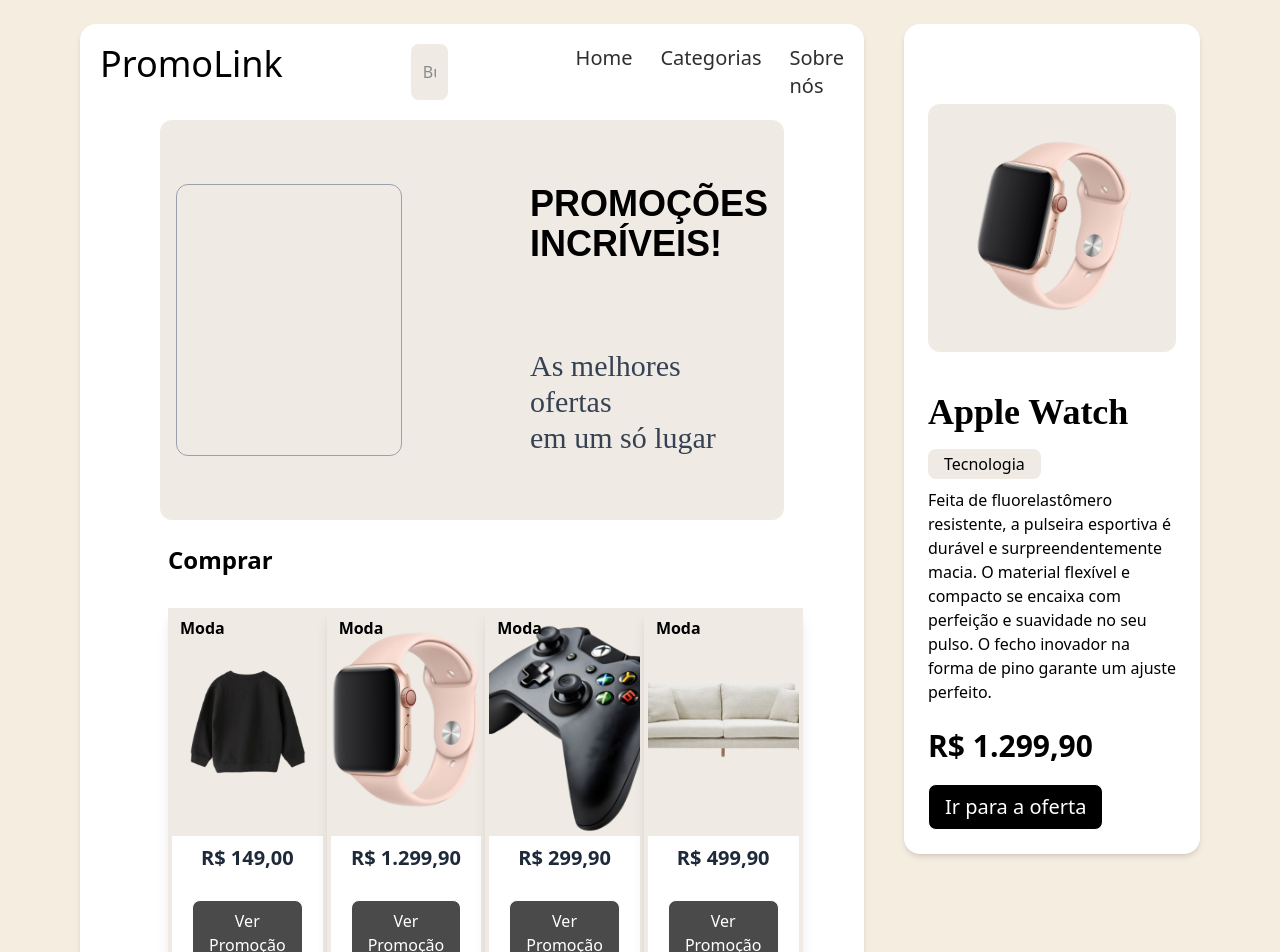
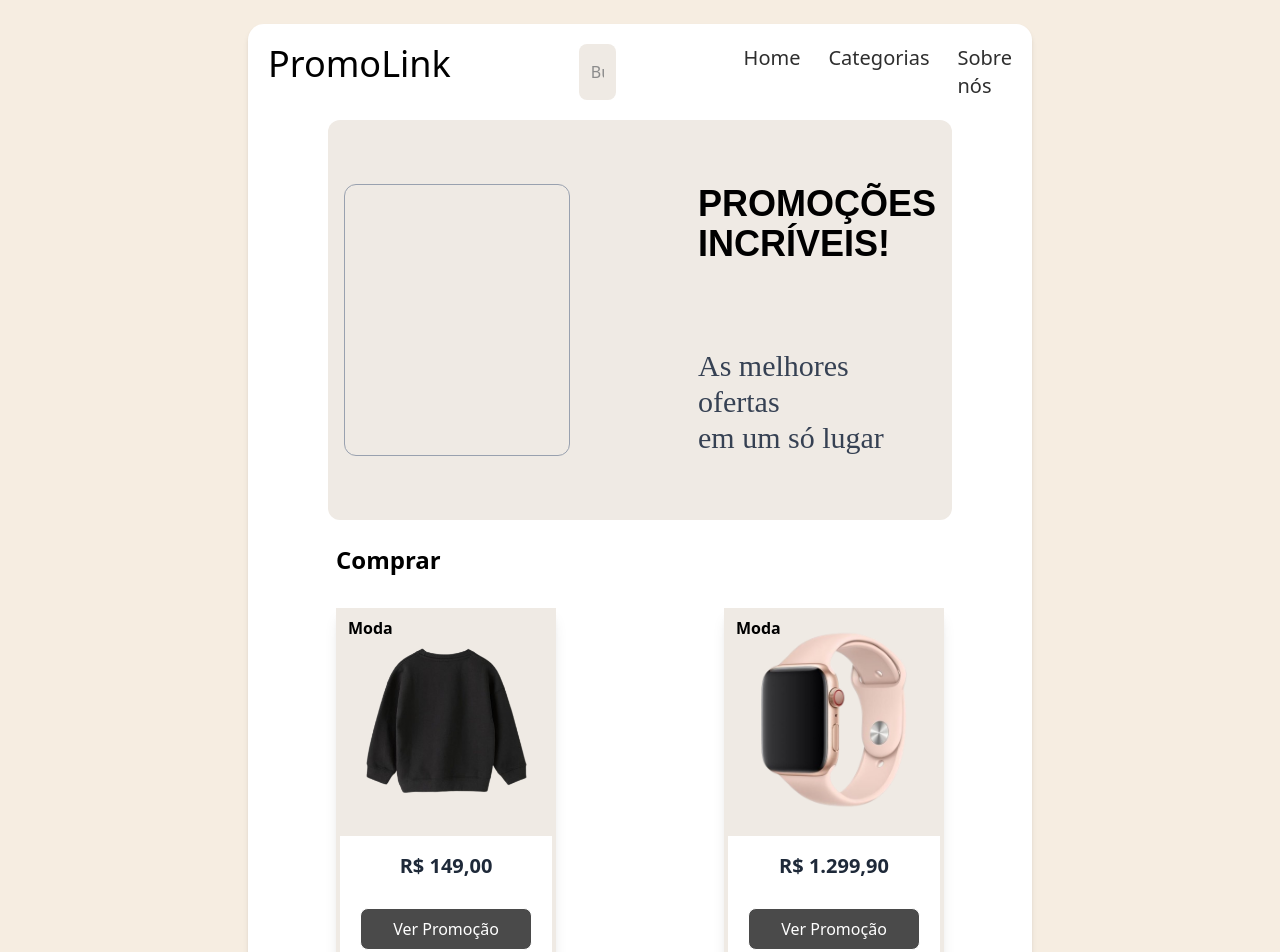
Before and after one commit to davi-michel/Affiliate, a Next.js app: page / in a window 1280 px wide. Shown: the top 952 px of the page. Built offline with nearby package versions, Linux system fonts and the light colour scheme.

Commit message:
animação + selected card funcionando

```diff
--- a/app/components/Card.tsx
+++ b/app/components/Card.tsx
@@ -4,9 +4,10 @@
   price: number;
   image: string;
   category: string;
+  onClick: () => void;
 };
 
-export default function Card({ price, category, image }: CardProps) {
+export default function Card({ price, category, image, onClick }: CardProps) {
   const formattedPrice = price.toLocaleString("pt-BR", {
     style: "currency",
     currency: "BRL",
@@ -23,12 +24,12 @@
         />
       </div>
 
-      <div className="flex flex-col px-5 py-2 bg-white rounded-b-xl gap-5">
+      <div className="flex flex-col px-5 py-4 bg-white rounded-b-xl gap-5">
         <p className="absolute top-0 left-1 m-2 font-semibold">Moda</p>
         <h2 className="text-xl font-semibold text-gray-800 mb-2 text-center">
           {formattedPrice}
         </h2>
-        <button className="px-4 py-2 bg-[#4A4A4A] text-white rounded-lg border hover:bg-white hover:text-black hover:border transition cursor-pointer">
+        <button onClick={onClick} className="px-4 py-2 bg-[#4A4A4A] text-white rounded-lg border hover:bg-white hover:text-black hover:border transition cursor-pointer">
           Ver Promoção
         </button>
       </div>
--- a/app/components/CardView.tsx
+++ b/app/components/CardView.tsx
@@ -1,3 +1,4 @@
+import { X } from "lucide-react";
 import { DM_Serif_Display, Noto_Serif_Thai } from "next/font/google";
 import Image from "next/image";
 
@@ -13,20 +14,30 @@
     variable: '--font-noto-serif-thai'
 });
 
-export default function CardView() {
+interface CardViewProps {
+    image: string;
+    category: string;
+    price: number;
+    name: string;
+    description: string;
+    onclick: () => void;
+}
+
+export default function CardView({ image, category, price, description, name, onclick }: CardViewProps) {
     return (
-        <div className="bg-white p-6 rounded-2xl py-6 shadow-md flex flex-col gap-4">
+        <div className="bg-white p-6 rounded-2xl py-6 shadow-md flex flex-col gap-4 relative">
+            <X onClick={onclick} className="absolute right-5 cursor-pointer"/>
             <div className="bg-[#EFEAE4] rounded-xl flex justify-center items-center p-4 mt-14">
                 <Image
-                    src="/images/apple_watch.png" width={250} height={250} alt="Apple Watch" className="rotate-12"
+                    src={image} width={250} height={250} alt="Apple Watch"
                 />
             </div>
 
             <div className="mt-6">
-                <h1 className="font-black text-4xl font-[--font-dm-serif-display] mb-5">Apple Watch</h1>
-                <span className="bg-[#EFEAE4] p-1 px-4 rounded-lg">Tecnologia</span>
-                <p className="mt-3">Feita de fluorelastômero resistente, a pulseira esportiva é durável e surpreendentemente macia. O material flexível e compacto se encaixa com perfeição e suavidade no seu pulso. O fecho inovador na forma de pino garante um ajuste perfeito.</p>
-                <h2 className="font-semibold text-3xl mt-6">R$ 1.299,90</h2>
+                <h1 className="font-black text-4xl font-[--font-dm-serif-display] mb-5">{name}</h1>
+                <span className="bg-[#EFEAE4] p-1 px-4 rounded-lg">{category}</span>
+                <p className="mt-3">{description}</p>
+                <h2 className="font-semibold text-3xl mt-6">{price}</h2>
                 <button className="bg-black hover:bg-white hover:text-black border rounded-lg text-white font-normal text-xl p-2 px-4 cursor-pointer mt-5">Ir para a oferta</button>
             </div>
         </div>
--- a/app/page.tsx
+++ b/app/page.tsx
@@ -1,34 +1,57 @@
+'use client'
+
 import Header from "@/app/components/Header";
 import HeroSection from "@/app/components/HeroSection";
 import CardView from "./components/CardView";
 import Card from "@/app/components/Card";
-import { title } from "process";
 import { Instagram, Twitter, Youtube } from 'lucide-react';
 import items from "@/public/items.json"
+import { useState } from "react";
+import { motion, AnimatePresence } from "framer-motion";
 
-function App() {
+interface Product {
+  id: number;
+  name: string;
+  description: string;
+  price: number;
+  category: string;
+  image: string;
+  link: string;
+}
 
-  let teste = items.items.map(e =>{
-    console.log(e.name)
-  })
+export default function Page() {
+  const [selectedCard, setSelectedCard] = useState<Product | null>(null);
 
-
+  const selectCard = (item: any) => setSelectedCard(item);
 
   return (
-    <div className="bg-[#f6ede1] min-h-screen font-poppins gap-10 py-6 flex px-20">
-      <div className="bg-white w-[90%] max-w-[70%] mx-auto rounded-2xl shadow-md">
+    <div className="bg-[#f6ede1] min-h-screen font-poppins gap-10 py-6 flex px-20 overflow-hidden">
+      <motion.div
+        className="bg-white w-[90%] max-w-[70%] mx-auto rounded-2xl shadow-md"
+        animate={{ x: selectedCard ? -40 : 0, opacity: selectedCard ? 0.95 : 1 }}
+        transition={{ type: "spring", stiffness: 60, damping: 15 }}
+      >
         <Header />
         <div className="px-20">
           <HeroSection />
         </div>
+
         <div className="px-22 mt-6">
           <h2 className="text-2xl font-semibold">Comprar</h2>
-          <div className="flex justify-between">
-            {items.items.map((e, index) =>(
-              <Card key={index} price={e.price} image={e.image} category={e.category} />
+          <div className="flex justify-between flex-wrap gap-4">
+            {items.items.map((e, index) => (
+              <div key={index}>
+                <Card
+                  onClick={() => selectCard(e)}
+                  price={e.price}
+                  image={e.image}
+                  category={e.category}
+                />
+              </div>
             ))}
           </div>
         </div>
+
         <div className="border-t mt-10 mb-5 border-t-gray-300 font-normal text-md mx-auto px-10 w-5/6 py-5 flex justify-between items-center">
           <div className="flex gap-8">
             <a href="#">Política de Privacidade</a>
@@ -41,12 +64,29 @@
             <Youtube size={24} className="cursor-pointer" />
           </div>
         </div>
-      </div>
-      <div className="max-w-[30%] mx-auto">
-        <CardView />
-      </div>
+      </motion.div>
+
+      <AnimatePresence mode="wait">
+        {selectedCard && (
+          <motion.div
+            key={selectedCard.id}
+            className="max-w-[30%] mx-auto"
+            initial={{ x: 150, opacity: 0 }}
+            animate={{ x: 0, opacity: 1 }}
+            exit={{ x: 150, opacity: 0 }}
+            transition={{ duration: 0.35, ease: "easeOut" }}
+          >
+            <CardView
+              onclick={() => setSelectedCard(null)}
+              name={selectedCard.name}
+              description={selectedCard.description}
+              image={selectedCard.image}
+              price={selectedCard.price}
+              category={selectedCard.category}
+            />
+          </motion.div>
+        )}
+      </AnimatePresence>
     </div>
   );
 }
-
-export default App;
--- a/package.json
+++ b/package.json
@@ -9,6 +9,7 @@
     "lint": "eslint"
   },
   "dependencies": {
+    "framer-motion": "^12.23.24",
     "lucide-react": "^0.552.0",
     "next": "16.0.1",
     "react": "19.2.0",
```
Also changed, not shown: 1 other file (tests, documents, lock files or other folders).
